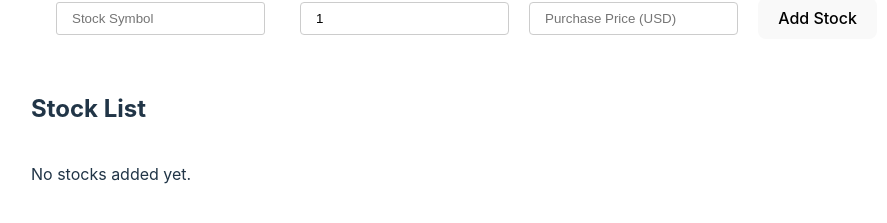
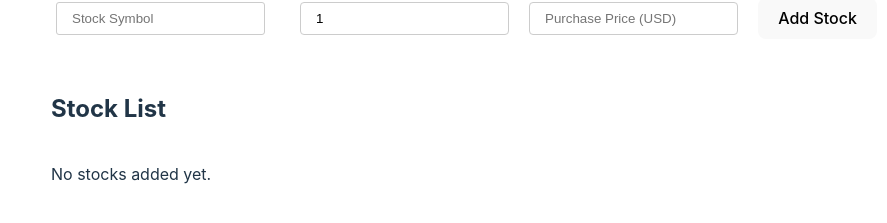
Before and after one commit to jayelinjiaqi/capstone-jayelin-se100, a React (Vite) app: page / in a window 1280 px wide. Shown: the part 401-624 px from the top of the page, without its empty margins (169-1056 px from the left). Built offline with nearby package versions, Linux system fonts and the light colour scheme.

Commit message:
Update App.css

```diff
--- a/src/App.css
+++ b/src/App.css
@@ -16,13 +16,14 @@
   display: flex;
   justify-content: center;
   flex-direction: column;
-  margin-left: 20px;
+  margin-left: 40px;
 }
 
 .stock-info{
   display: flex;
   justify-content: center;
   flex-direction: column;
+  font-family: Inter, system-ui, Avenir, Helvetica, Arial, sans-serif
 }
 
 .profit {
```
